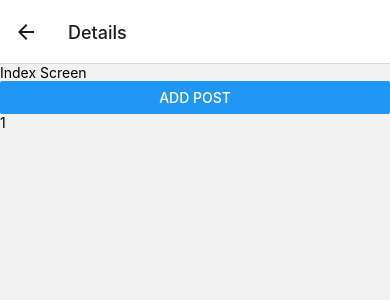
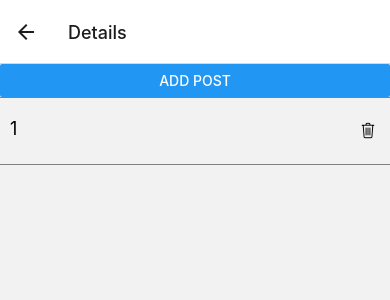
Before and after one commit to LingyuLiu11/react-native-context, a React Native app: screen /Details in a window 390 px wide. Both pictures are taken after a click on the button "ADD POST". Shown: the top 300 px of the page. Built offline with nearby package versions, Linux system fonts and the light colour scheme.

Commit message:
styles change

```diff
--- a/src/screens/IndexScreen.js
+++ b/src/screens/IndexScreen.js
@@ -1,25 +1,45 @@
 import React, { useContext } from "react";
 import { View, Text, StyleSheet, FlatList, Button } from "react-native";
 import {Context as BlogContext} from "./BlogContext";
+import { EvilIcons } from '@expo/vector-icons';
 
 const IndexScreen = () => {
   const {state, addpost} = useContext(BlogContext);
   // console.log("posts " + blogPosts);
   return (
     <View>
-      <Text>Index Screen</Text>
       <Button title=" Add Post " onPress={addpost}></Button>
       <FlatList
         data={state}
         keyExtractor={blogPost => blogPost.title}
         renderItem={({item}) => {
-          return <Text>{item.title}</Text>;
+          return (<View style={styles.row}>
+            <Text style = {styles.title}>{item.title}</Text>
+            <EvilIcons name = "trash" style = {styles.icon}></EvilIcons>
+            </View>
+          )
         }}
       />
     </View>
   );
 };
 
-const styles = StyleSheet.create({});
+const styles = StyleSheet.create({
+  row: {
+    flexDirection: 'row',
+    justifyContent: 'space-between',
+    paddingVertical: 20,
+    paddingHorizontal: 10,
+    borderTopWidth: 1,
+    borderBottomWidth:1,
+    borderColor: 'gray',
+  },
+  title: {
+    fontSize: 18,
+  },
+  icon: {
+    fontSize: 24
+  }
+});
 
 export default IndexScreen;
```
